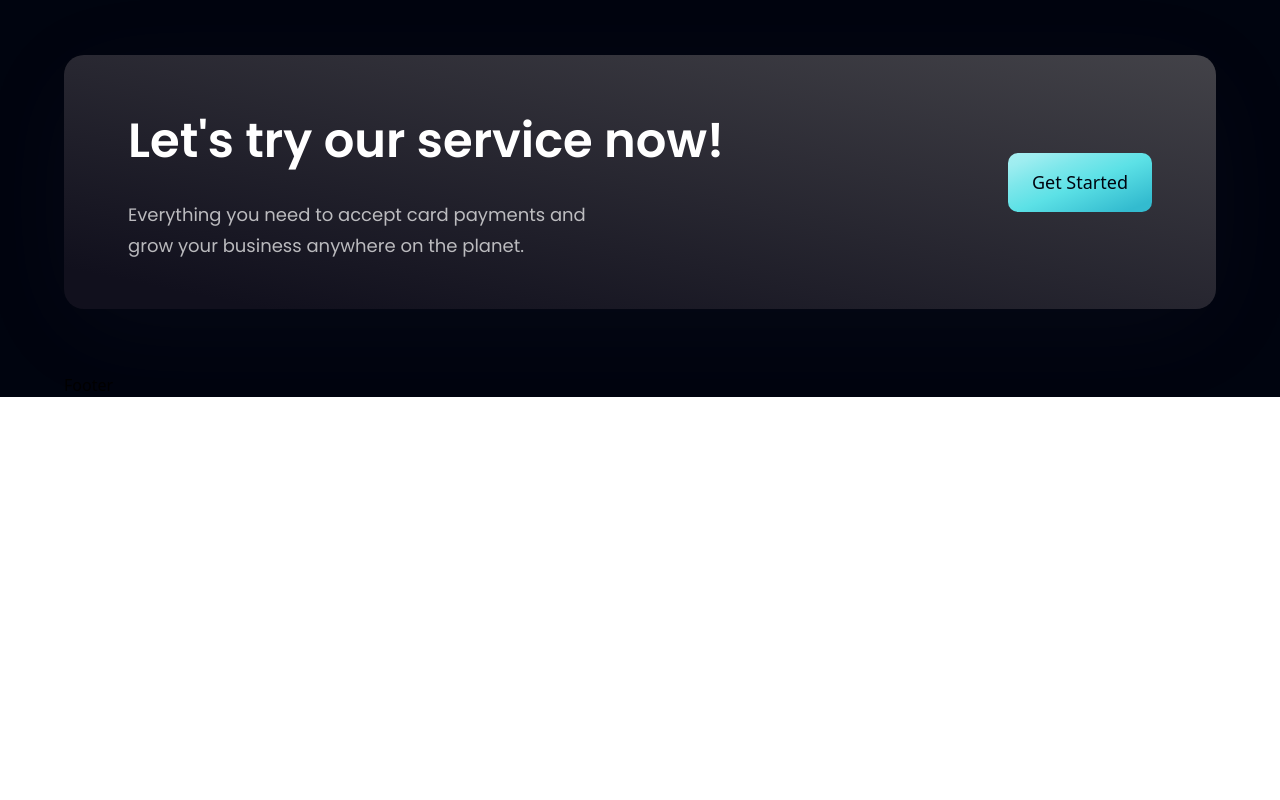
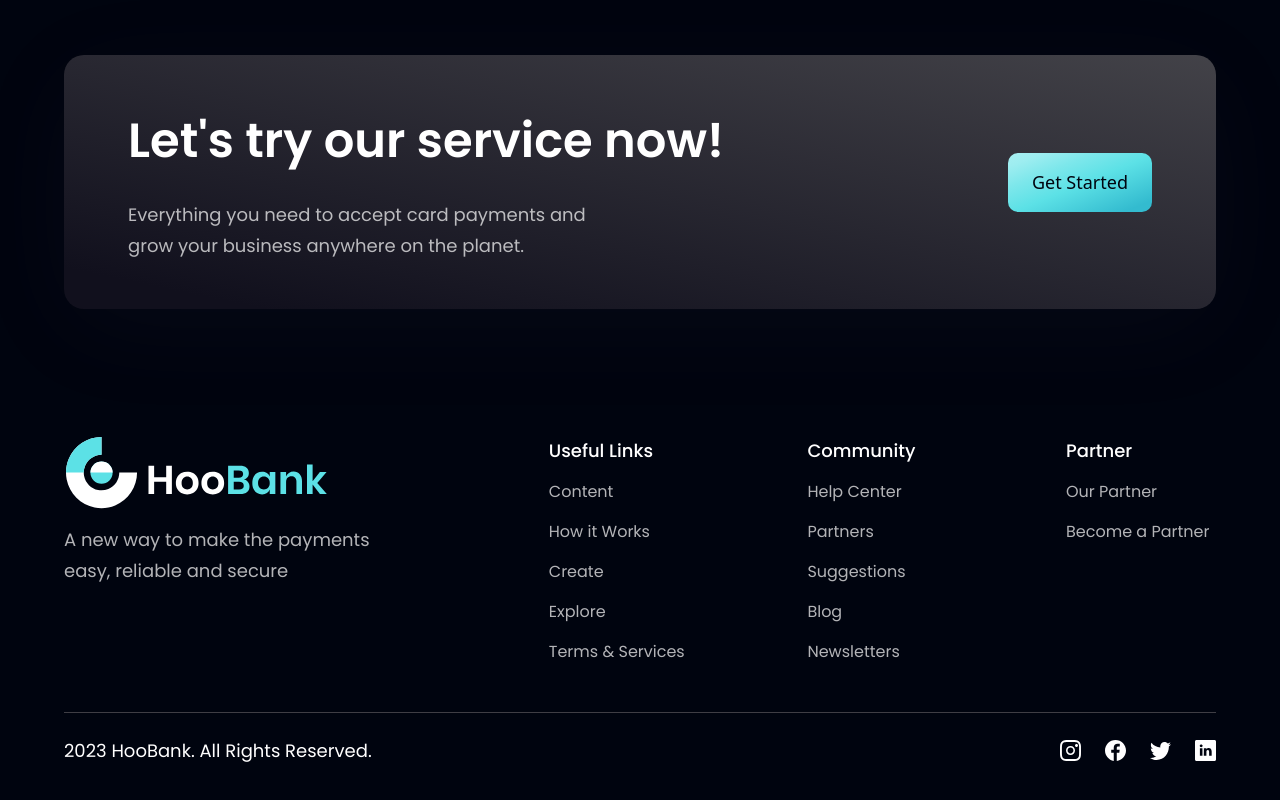
Before and after one commit to Bonattii/bank-landing-page, a React (Vite) app: page / in a window 1280 px wide. Shown: the part 4060-4860 px from the top of the page. Before the commit the page ends 4457 px from the top, so only its background shows below. Built offline with nearby package versions, Linux system fonts and the light colour scheme.

Commit message:
Create footer

```diff
--- a/src/components/Footer.jsx
+++ b/src/components/Footer.jsx
@@ -1,7 +1,73 @@
-import React from 'react';
+import clsx from 'clsx';
 
-const Footer = () => {
-  return <div>Footer</div>;
-};
+import { logo } from '../assets';
+
+import { footerLinks, socialMedia } from '../constants';
+
+const Footer = () => (
+  <section className="flex justify-center items-center sm:py-16 py-6 flex-col">
+    <div className="flex justify-center items-start md:flex-row flex-col mb-8 w-full">
+      <div className="flex-1 flex flex-col justify-start mr-10">
+        <img
+          src={logo}
+          alt="hoobank"
+          className="w-[266px] h-[72px] object-contain"
+        />
+
+        <p className="font-poppins font-normal text-dimWhite text-[18px] leading-[30.8px] mt-4 max-w-[310px]">
+          A new way to make the payments easy, reliable and secure
+        </p>
+      </div>
+
+      <div className="flex-[1.5] w-full flex justify-between flex-wrap md:mt-0 mt-10">
+        {footerLinks.map(footerLink => (
+          <div
+            key={footerLink.key}
+            className="flex flex-col ss:my-0 my-4 min-w-[150px]"
+          >
+            <h4 className="font-poppins font-medium text-[18px] leading-[27px] text-white">
+              {footerLink.title}
+            </h4>
+
+            <ul className="list-none mt-4">
+              {footerLink.links.map((link, index) => (
+                <li
+                  key={link.name}
+                  className={clsx(
+                    'font-poppins font-normal text-[16px] leading-[24px] text-dimWhite hover:text-secondary cursor-pointer',
+                    {
+                      'mb-4': index !== footerLink.length - 1
+                    }
+                  )}
+                >
+                  {link.name}
+                </li>
+              ))}
+            </ul>
+          </div>
+        ))}
+      </div>
+    </div>
+
+    <div className="w-full flex justify-between items-center md:flex-row flex-col pt-6 border-t-[1px] border-t-[#3f3e45]">
+      <p className="font-poppins font-normal text-center text-[18px] leading-[27px] text-white">
+        2023 HooBank. All Rights Reserved.
+      </p>
+
+      <div className="flex md:mt-0 mt-6">
+        {socialMedia.map((social, index) => (
+          <img
+            key={social.id}
+            src={social.icon}
+            alt={social.id}
+            className={clsx('w-[21px] h-[21px] object-contain cursor-pointer', {
+              'mr-6': index !== socialMedia.length - 1
+            })}
+          />
+        ))}
+      </div>
+    </div>
+  </section>
+);
 
 export default Footer;
```
Also changed, not shown: src/style.js (deleted, +0 -30 lines).
